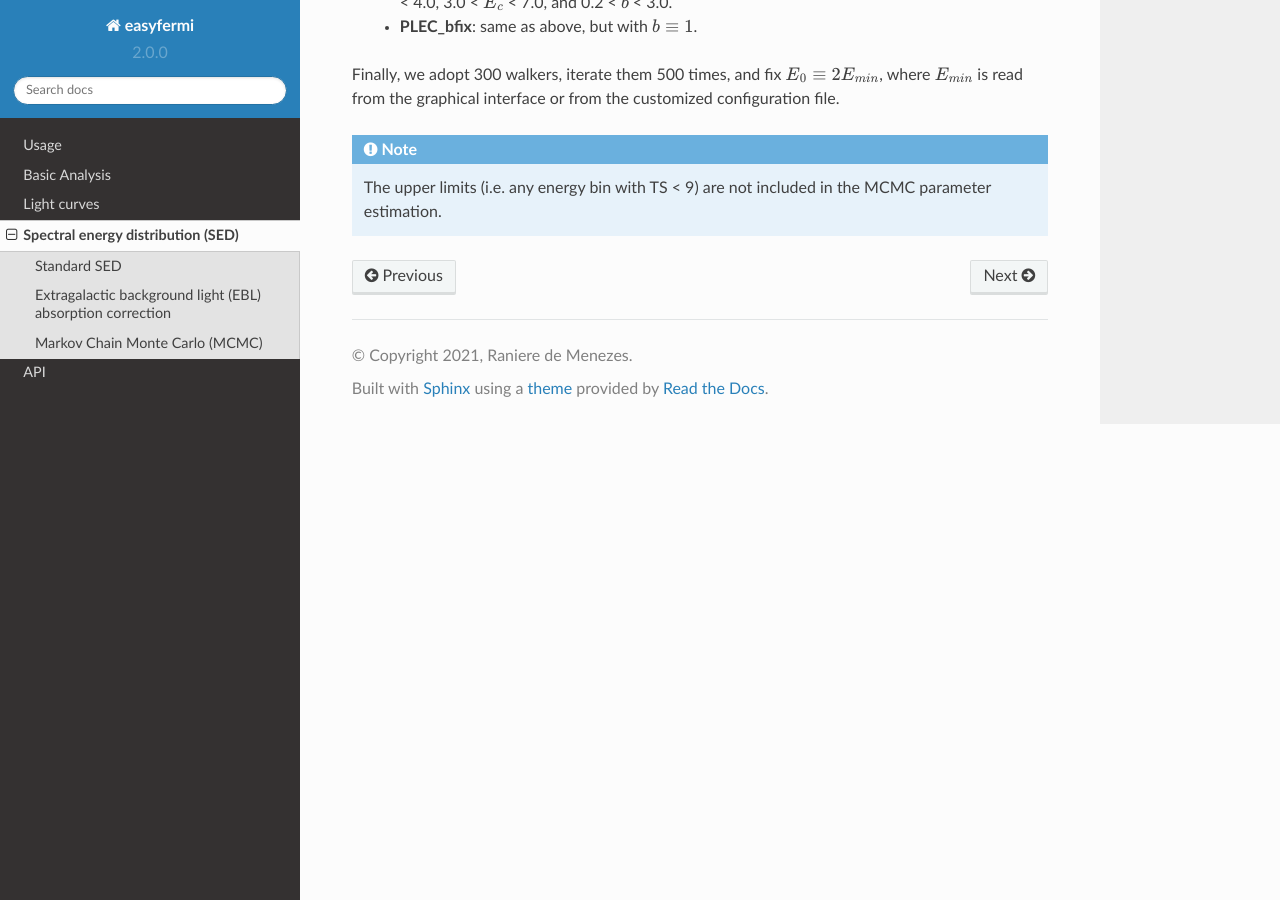
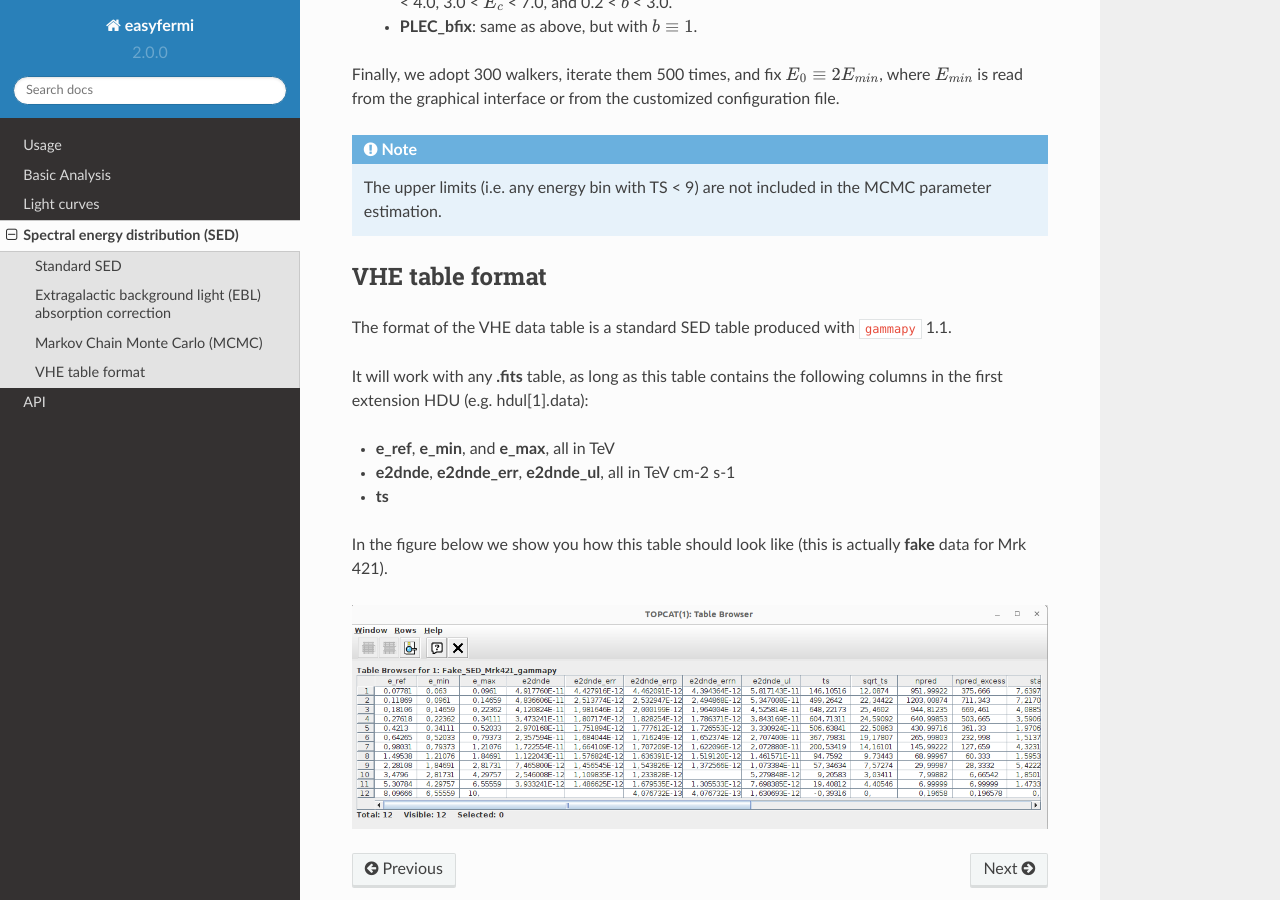
Before and after one commit to ranieremenezes/easyfermi, a Sphinx documentation site: the page built from docs/source/SED.rst, in a window 1280 px wide and 900 px high, scrolled down 2166 px. Built offline with Sphinx 7.4.7 and the Read the Docs theme 2.0.0, drawn with Linux system fonts in a browser that asks for light colours.

Commit message:
VHE table docs

```diff
--- a/docs/source/SED.rst
+++ b/docs/source/SED.rst
@@ -67,9 +67,24 @@ The spectral models available for the MCMC are:
 Finally, we adopt 300 walkers, iterate them 500 times, and fix :math:`E_0 \equiv 2 E_{min}`, where :math:`E_{min}` is read from the graphical interface or from the customized configuration file.
 
 
+.. note::
+
+   The upper limits (i.e. any energy bin with TS < 9) are not included in the MCMC parameter estimation.
 
 
 
-.. note::
+VHE table format
+----------------
 
-   The upper limits (i.e. any energy bin with TS < 9) are not included in the MCMC parameter estimation.
+The format of the VHE data table is a standard SED table produced with ``gammapy`` 1.1.
+
+It will work with any **.fits** table, as long as this table contains the following columns in the first extension HDU (e.g. hdul[1].data):
+
+- **e_ref**, **e_min**, and **e_max**, all in TeV
+- **e2dnde**, **e2dnde_err**, **e2dnde_ul**, all in TeV cm-2 s-1
+- **ts**
+
+In the figure below we show you how this table should look like (this is actually **fake** data for Mrk 421).
+
+.. image:: ./VHE_table.png
+  :width: 700
```
Also changed, not shown: docs/source/VHE_table.png (added).
